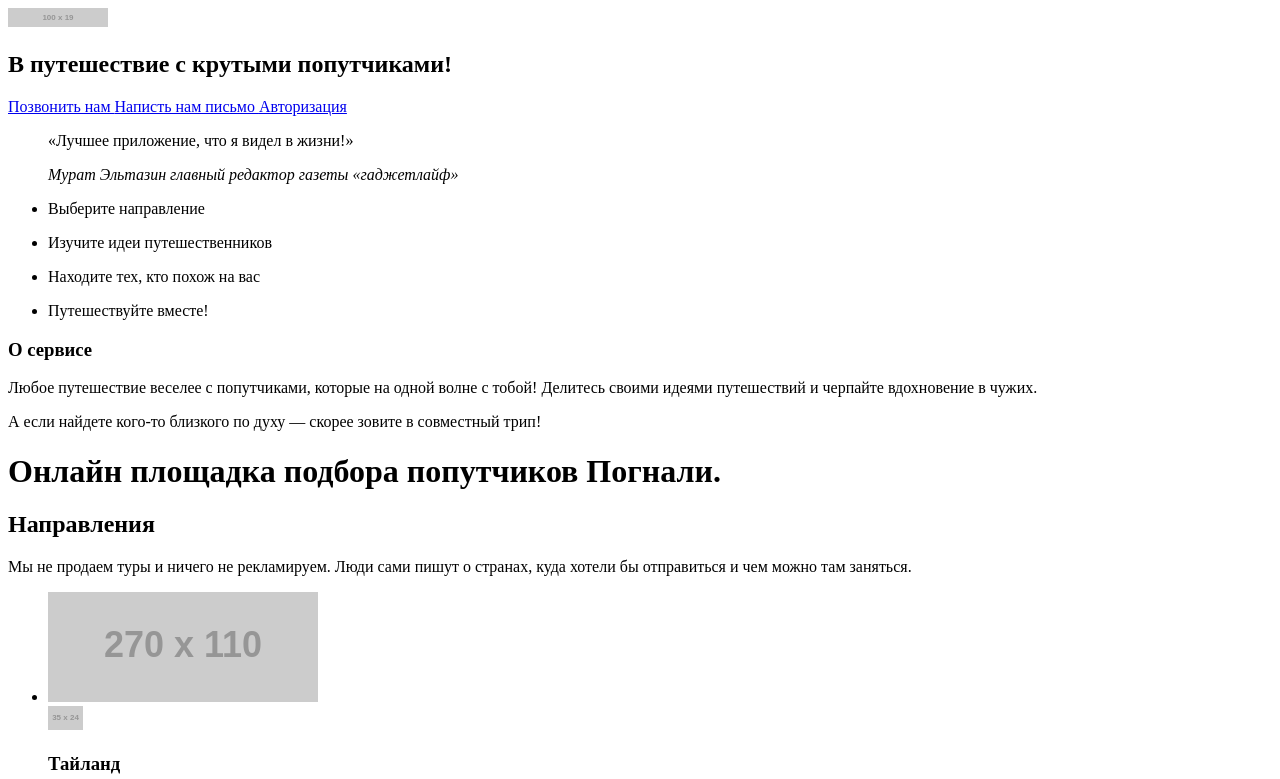
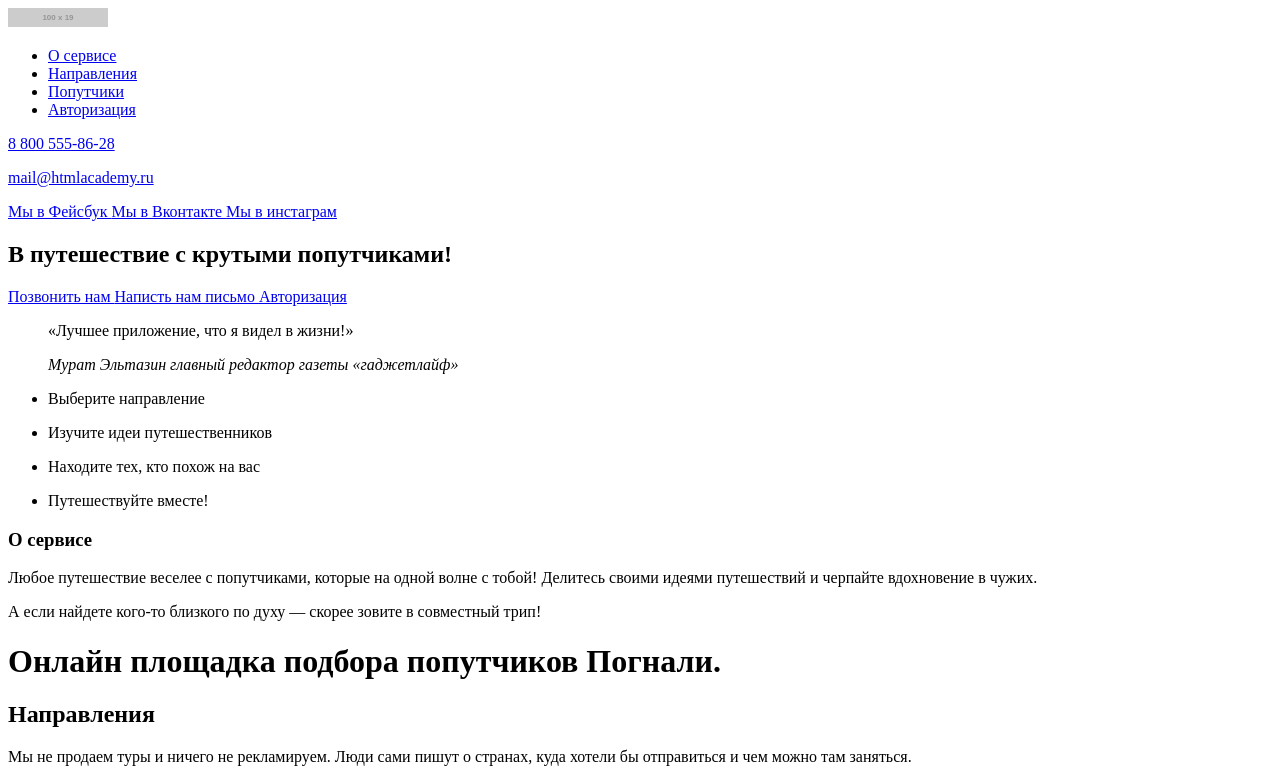
Before and after one commit to GTech1256/571665-pognali-17, a website: page source/index.html in a window 1280 px wide. Shown: the top 779 px of the page. Drawn offline with Linux system fonts and the light colour scheme; placeholder pictures from the web are drawn by us.

Commit message:
Fixed burger structure, Add layout when open burger

```diff
--- a/source/index.html
+++ b/source/index.html
@@ -6,15 +6,60 @@
   </head>
   <body>
     <header class="page-header">
-      <nav class="navigation">
-        <a class="logo navigation__logo">
+      <div class="top-bar"><!-- always on top -->
+        <a class="logo top-bar__logo">
+          <!-- svg -->
           <img src="http://placehold.it/100x19" alt="Логотип: 'Погнали?'" width="100" height="19">
+          <!-- /svg -->
         </a>
-        <div class="burger navigation__burger">
-          <span class="burger__line"></span>
-          <span class="burger__line"></span>
+        <div class="burger top-bar__burger">
         </div>
-      </nav>
+        <div class="mobile-menu">
+          <nav class="mobile-menu__nav">
+            <ul class="mobile-menu__list">
+              <li class="mobile-menu__nav-item"><a href="#about-service">О сервисе</a></li>
+              <li class="mobile-menu__nav-item"><a href="#directions">Направления</a></li>
+              <li class="mobile-menu__nav-item"><a href="#companions">Попутчики</a></li>
+              <li class="mobile-menu__nav-item mobile-menu__nav-item_button">
+                <a href="#companions">Авторизация</a>
+              </li>
+            </ul>
+          </nav>
+          <p>
+            <a href="tel:8 800 555-86-28" class="mobile-menu__contacts mobile-menu__contacts_phone">
+              8 800 555-86-28
+            </a>
+          </p>
+          <p>
+            <a href="emailto:mail@htmlacademy.ru" class="mobile-menu__contacts mobile-menu__contacts_email">
+              mail@htmlacademy.ru
+            </a>
+          </p>
+          <div class="mobile-menu__soc">
+              <a
+                class="mobile-menu__link mobile-menu__link_fb"
+                href="facebook.com"
+                target="_blank"
+              >
+                Мы в Фейсбук
+              </a>
+              <a
+                class="mobile-menu__link mobile-menu__link_vk"
+                href="vk.com"
+                target="_blank"
+              >
+                Мы в Вконтакте
+              </a>
+              <a
+                class="mobile-menu__link mobile-menu__link_inst"
+                href="instagram.com"
+                target="_blank"
+              >
+                Мы в инстаграм
+              </a>
+            </div><!-- ./page-footer__mobile-menu /.mobile-menu -->
+        </div><!-- /.mobile-menu -->
+      </div><!-- /.top-bar -->
       <h2 class="page-header__title page-header__position_center">
           В путешествие с крутыми попутчиками!
       </h2>
@@ -62,7 +107,10 @@
             </li>
           </ul><!-- /.how-use how-it__how-use -->
       </div><!-- /.how-it -->
-      <section class="section-wrapper section-wrapper_service page-header__section-wrapper">
+      <section
+        class="section-wrapper section-wrapper_service page-header__section-wrapper"
+        id="about-service"
+      >
         <h3 class="section-wrapper__title">О сервисе</h3>
         <p class="section-wrapper__text">
             Любое путешествие веселее
@@ -80,7 +128,7 @@
       <h1 class="visually-hidden">
         Онлайн площадка подбора попутчиков Погнали.
       </h1>
-      <section class="section-wrapper">
+      <section class="section-wrapper" id="directions">
         <h2 class="section-wrapper__title">Направления</h2>
         <p class="section-wrapper__text">
             Мы не продаем туры
@@ -128,7 +176,7 @@
         </button> <!-- /.section-wrapper__list -->
       </section> <!-- /.section-wrapper -->
 
-      <section class="section-wrapper section-wrapper_companions">
+      <section class="section-wrapper section-wrapper_companions" id="companions">
         <h2 class="section-wrapper__title">Попутчики</h2>
         <p class="section-wrapper__text">
             Все мы индивидуальны и у каждого свой взгляд на идеальный отдых.
@@ -276,14 +324,14 @@
           href="facebook.com"
           target="_blank"
         >
-          Мы Вконтакте
+          Мы в Фейсбук
         </a>
         <a
           class="soc-links__link soc-links__link_vk"
           href="vk.com"
           target="_blank"
         >
-          Мы Фейсбук
+          Мы в Вконтакте
         </a>
         <a
           class="soc-links__link soc-links__link_inst"
```
Also changed, not shown: source/catalog.html (+51 -6 lines), source/form.html (+51 -6 lines).
